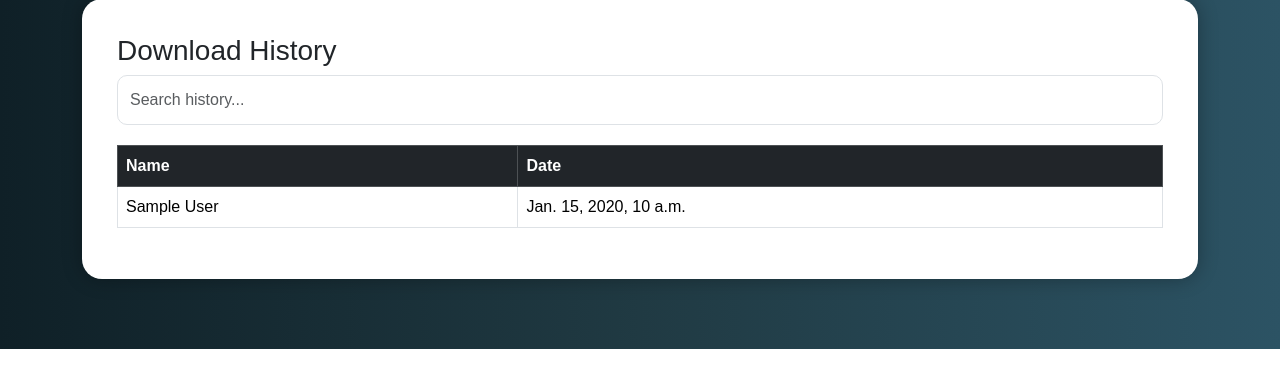
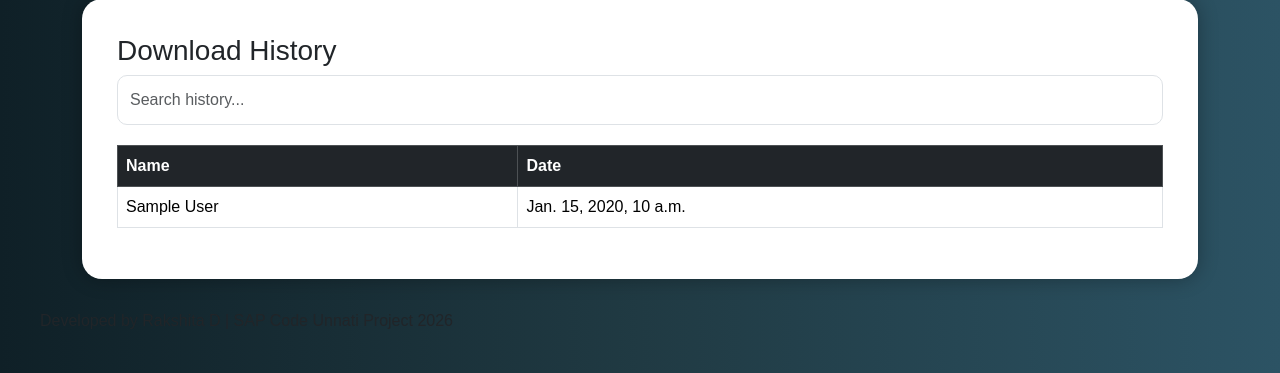
Before and after one commit to rakshitad22/sap-csv-project, a Django app: page /dashboard/ in a window 1280 px wide. Shown: the part 575-948 px from the top of the page. Before the commit the page ends 924 px from the top, so only its background shows below. Run offline with Django 5.2, Linux system fonts and the light colour scheme; a user stored in the database is signed in; tables that the repository leaves empty hold one stand-in row (values such as "Sample post").

Commit message:
Added professional footer

```diff
--- a/templates/dashboard.html
+++ b/templates/dashboard.html
@@ -249,6 +249,6 @@ searchInput.addEventListener("keyup", function() {
 });
 
 </script>
-
+Developed by Rakshita D | SAP Code Unnati Project 2026
 </body>
 </html>
```
